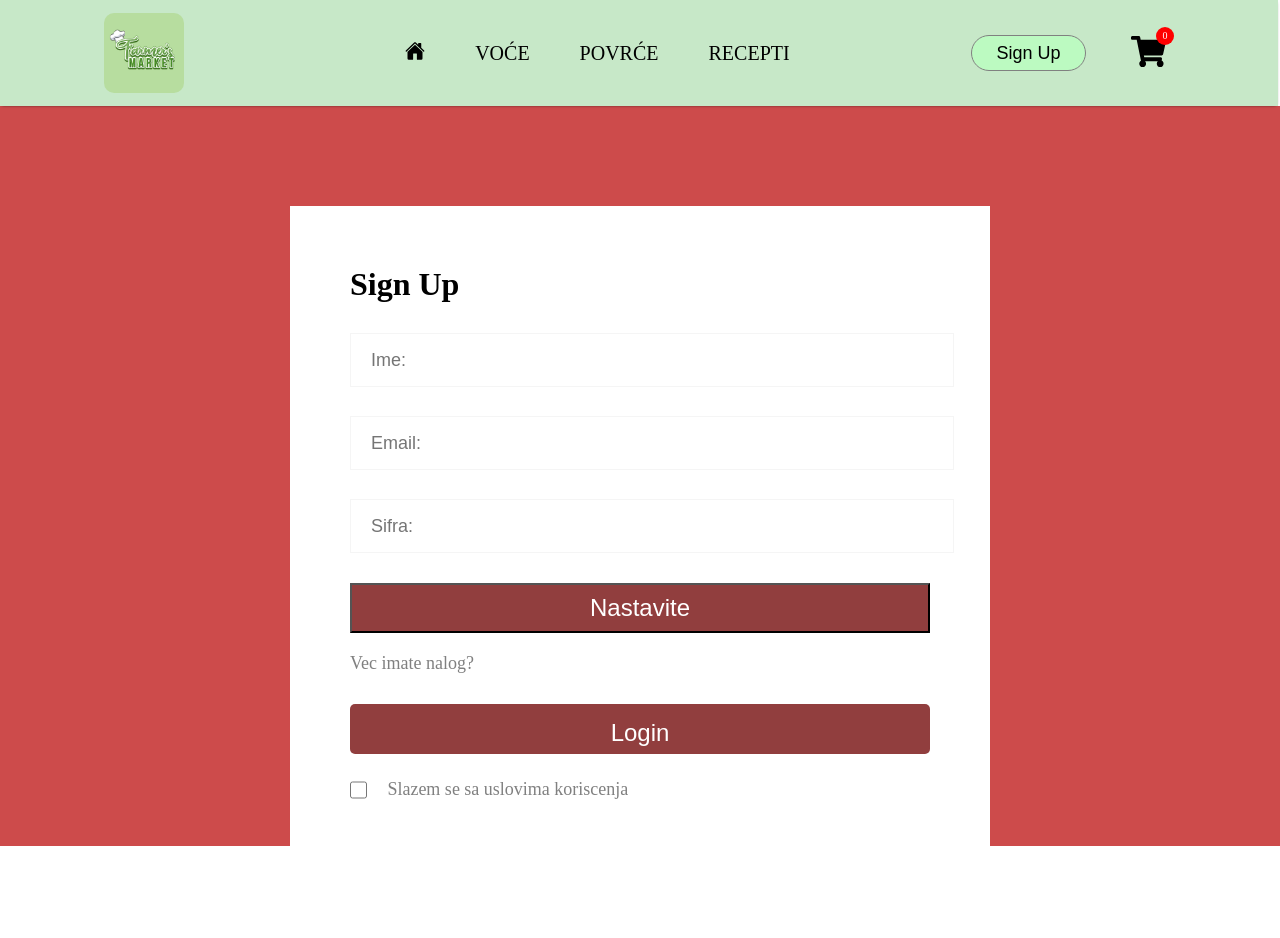
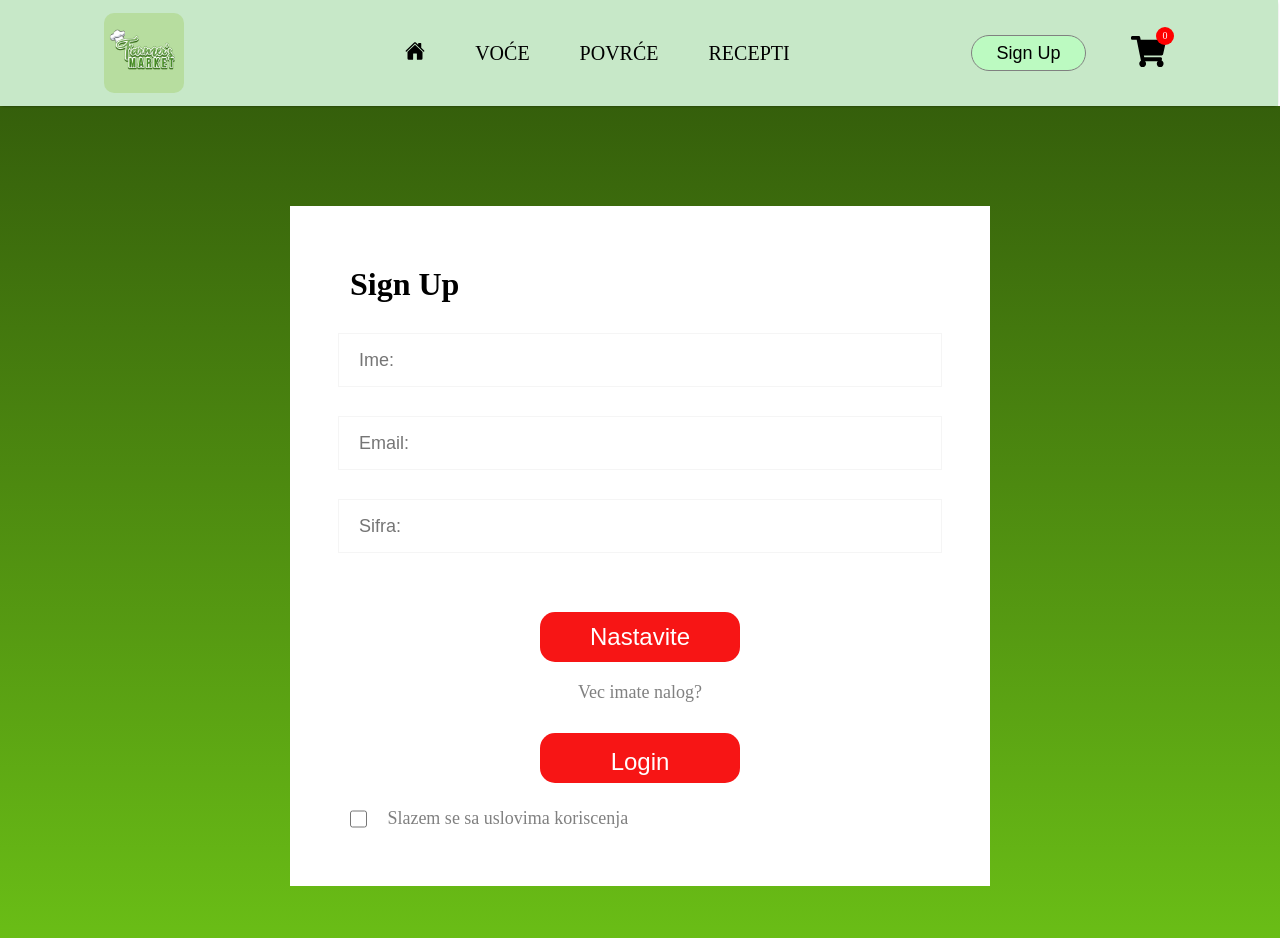
Before and after one commit to elab-development/klijentske-veb-tehnologije-2024-2022-0155-e-pijaca, a React (Vite) app: page /signup in a window 1280 px wide. Shown: the top 938 px of the page. Before the commit the page ends 886 px from the top, so only its background shows below. Built offline with nearby package versions, Linux system fonts and the light colour scheme.

Commit message:
uradjen css za stranicu Recepti i Sign Up

```diff
--- a/src/Components/Prijava/Login.tsx
+++ b/src/Components/Prijava/Login.tsx
@@ -9,8 +9,9 @@ const Login: React.FC = () => {
         <div className="loginsignup-fileds">
           <input type="email" placeholder='Email:' />
           <input type="password" placeholder='Sifra:' />
+          <button>Nastavite</button>
         </div>
-        <button>Nastavite</button>
+
       </div>
     </div>
   );
--- a/src/Components/Prijava/LoginSignup.tsx
+++ b/src/Components/Prijava/LoginSignup.tsx
@@ -11,8 +11,9 @@ const LoginSignup: React.FC = () => {
           <input type="text" placeholder='Ime:' />
           <input type="email" placeholder='Email:' />
           <input type="password" placeholder='Sifra:' />
+          <button>Nastavite</button>
         </div>
-        <button>Nastavite</button>
+
         <p className='loginsigunp-login'>
           Vec imate nalog?
           <span>
--- a/src/Components/ReceptIndividual.tsx
+++ b/src/Components/ReceptIndividual.tsx
@@ -1,6 +1,6 @@
 import React from 'react'
 import { Recept } from '../models/Recept'
-
+import '../css/Recepti.css'
 
 interface ReceptProps{
     r: Recept;
@@ -8,13 +8,18 @@ interface ReceptProps{
 
 
 const ReceptIndividual : React.FC<ReceptProps> = ({r})=> {
+  const removeHtmlTags = (html: string) => {
+    return html.replace(/<\/?[^>]+(>|$)/g, "");
+  };
+
+
   return (
     <div className="recept">
-        <img src="https://img.spoonacular.com/recipes/987-556x370.jpg" alt="slika" />
-     {r.title}
-     {r.id}
-     {r.instructions}
-
+        <img src={r.image} alt="slika" className="recept-image" />
+        <div className="recepti-text">
+        <h2>{r.title}</h2>
+        <p>{removeHtmlTags(r.instructions)}</p>
+        </div>
     </div>
   )
 }
--- a/src/Components/Recepti.tsx
+++ b/src/Components/Recepti.tsx
@@ -2,7 +2,7 @@ import axios from 'axios';
 import React, { useEffect, useState } from 'react';
 import { Recept } from '../models/Recept';
 import ReceptIndividual from './ReceptIndividual';
-
+import '../css/Recepti.css'
 
 
 
@@ -17,14 +17,14 @@ const Recepti = () => {
             url: 'https://spoonacular-recipe-food-nutrition-v1.p.rapidapi.com/recipes/random',
             params: {
               tags: 'vegetarian,dessert',
-               number: '10'
-             },
+              number: '6'
+            }
           };
            try {
              const response = await axios.request(options);
              console.log(response.data.recipes)
              const nizRecepata: Recept[] = response.data.recipes.map((r: any) => {
-               return new Recept(r.summary, r.instructions , r.title);
+               return new Recept(r.summary, r.instructions , r.title, r.image);
              });
              setRecept(nizRecepata);
            } catch (error) {
@@ -36,7 +36,7 @@ const Recepti = () => {
 
 
   return (
-    <div>
+    <div className='recepti-container'>
     {recepti === null ? "No products" : recepti.map((p) => (
         <ReceptIndividual r={p}/>
       ))}
--- a/src/css/LoginSignup.css
+++ b/src/css/LoginSignup.css
@@ -1,7 +1,7 @@
 .loginsignup{
     width: 100%;
-    height: 80vh;
-    background: rgb(205, 75, 75);
+    min-height: 100vh;
+    background: linear-gradient(to bottom, #355F0B, #6EC517);
     padding-top: 100px;
 }
 .loginsignup-container{
@@ -18,6 +18,7 @@
 .loginsignup-fileds{
     display: flex;
     flex-direction: column;
+    align-items: center;
     gap: 29px;
     margin-top: 30px;
 }
@@ -31,17 +32,19 @@
     font-size: 18px;
 }
 .loginsignup-container button{
-    width: 580px;
+    width: 200px;
     height: 50px;
     color: white;
-    background: rgb(145, 62, 62);
+    background: rgb(247, 21, 21);
     margin-top: 30px;
     font-size: 24px;
     font-weight: 500;
     cursor: pointer;
+    border-radius: 15px;
+    border: none;
 }
 .btn1 {
-    background-color: #4CAF50;
+    background-color: rgb(247, 21, 21);
     color: white;
     padding: 10px 20px;
     border: none;
@@ -54,13 +57,16 @@
   }
 
   .btn1:hover {
-    background-color: #db7c82;
+    background-color: #af0000;
   }
 .loginsigunp-login{
     margin-top: 20px;
     color: grey;
     font-size: 18px;
     font-weight: 500;
+    display: flex;
+    flex-direction: column;
+    align-items: center;
 }
 .loginsigunp-login span{
     color: brown;
--- /dev/null
+++ b/src/css/Recepti.css
@@ -0,0 +1,36 @@
+.recepti-container {
+    display: flex;
+    flex-direction: column;
+    align-items: center;
+  }
+
+  .recept {
+    display: flex;
+    flex-direction: row;
+    align-items: center;
+    border: 1px solid #ddd;
+    border-radius: 8px;
+    margin: 10px;
+    padding: 10px;
+    width: 80%;
+    box-shadow: 0 4px 8px rgba(0, 0, 0, 0.1);
+  }
+
+  .recept-image {
+    width: 150px;
+    height: auto;
+    border-radius: 8px;
+    margin-right: 20px;
+  }
+
+  .recepti-text {
+    flex: 1;
+  }
+
+  .recepti-text h2 {
+    margin: 0 0 10px;
+  }
+
+  .recepti-text p {
+    margin: 0;
+  }
--- a/src/models/Recept.ts
+++ b/src/models/Recept.ts
@@ -2,10 +2,13 @@ export class Recept  {
     id: number;
     instructions: string;
     title:string;
-    constructor(id:number,instructions:string,title:string){
+    image: string;
+
+    constructor(id:number,instructions:string,title:string, image: string){
         this.id=id;
         this.instructions=instructions;
         this.title=title;
+        this.image=image;
     }
 
 
```
Lines whose indentation alone changed are shown as unchanged.
